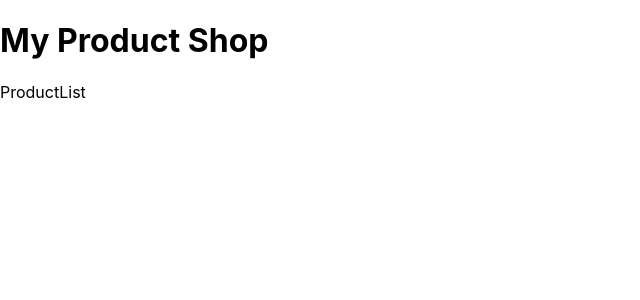
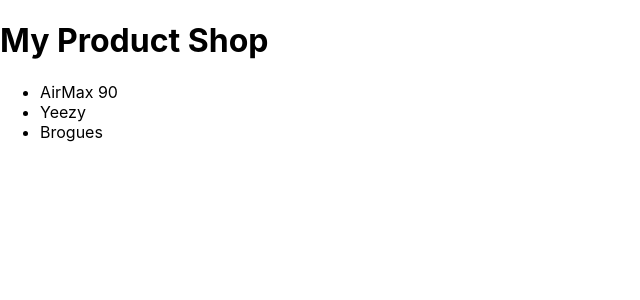
Before and after one commit to djstephenson7/tdd-react, a React (Create React App) app in the folder react-tdd/: page / in a window 1280 px wide. Shown: the top 300 px of the page, without its empty margins (0-640 px from the left). Built offline with nearby package versions, Linux system fonts and the light colour scheme.

Commit message:
Passed first test

```diff
--- a/react-tdd/src/components/ProductList.js
+++ b/react-tdd/src/components/ProductList.js
@@ -3,7 +3,15 @@
 
 function ProductList (props) {
   return (
-    <div>ProductList</div>
+    <ul>
+      {
+        props.products.map(product => (
+            <li key={product.id}>
+              {product.name}
+            </li>
+        ))
+      }
+    </ul>
   )
 }
 
```
